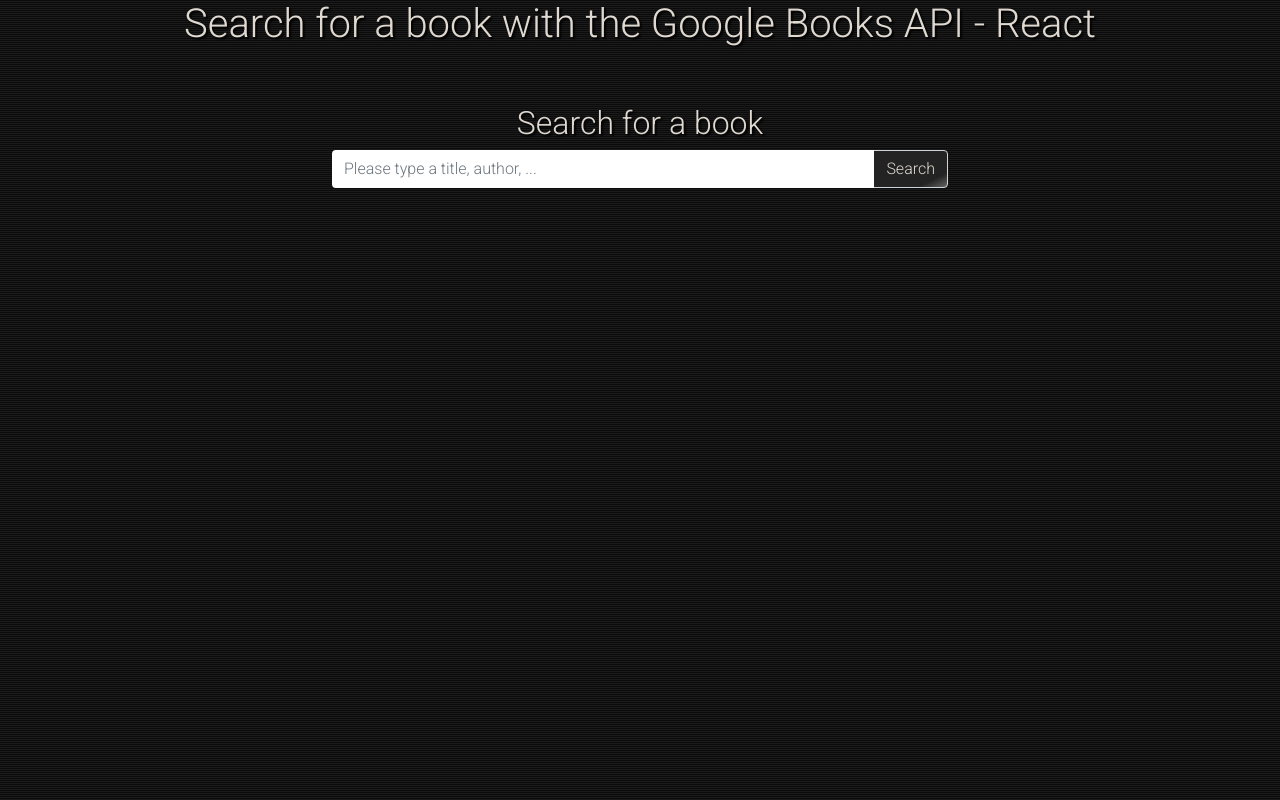
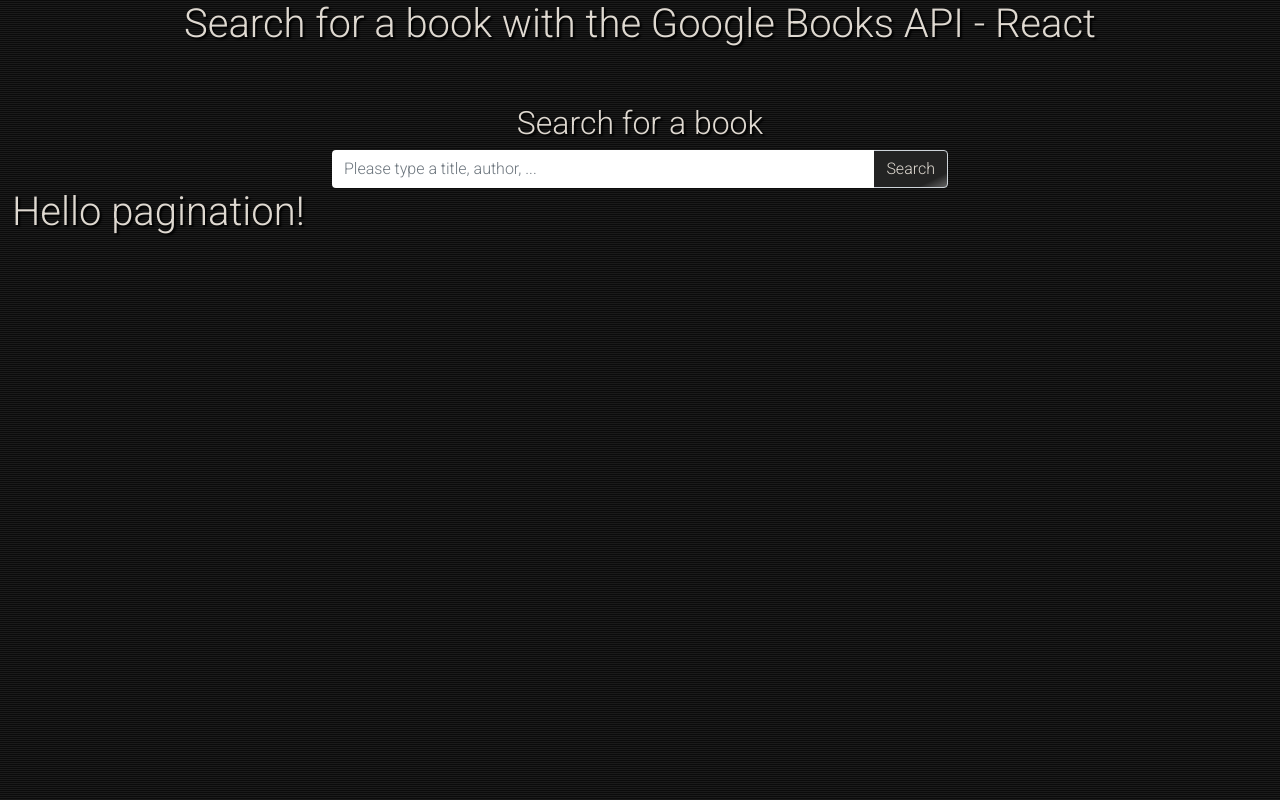
Before and after one commit to thierryDev62/google-books-react, a React (Create React App) app: page / in a window 1280 px wide. Built offline with nearby package versions, Linux system fonts and the light colour scheme.

Commit message:
[update]

```diff
--- /dev/null
+++ b/src/components/Pagination.js
@@ -0,0 +1,11 @@
+import React from 'react';
+const Pagination = () => {
+
+    return (
+        <div>
+            <h1>Hello pagination!</h1>
+        </div>
+    );
+};
+
+export default Pagination;
--- a/src/components/ResultTable.js
+++ b/src/components/ResultTable.js
@@ -1,12 +1,18 @@
-import React from 'react';
+import React, {useState} from 'react';
 import Moment from 'moment';
 import noCover from '../images/no-cover.jpg';
+import Pagination from "./Pagination";
 
-const ResultTable = ({resultSearch}) => {
+const ResultTable = ({resultSearch, offset, perPage}) => {
+    const [data, setData] = useState([]);
+    const slice = resultSearch.slice(offset, offset + perPage)
+
+    console.log(slice)
 
     return (
-        resultSearch ?
-            resultSearch.length !== 0  &&
+        <>
+            {resultSearch ?
+                resultSearch.length !== 0 &&
                 <div className="row mt-5">
                     <table className="table table-responsive table-success table-striped">
                         <thead>
@@ -24,10 +30,10 @@
                         </tr>
                         </thead>
                         <tbody>
-                    { resultSearch.map(book => (
+                        {resultSearch.map(book => (
                             <tr key={book.id}>
-                            <td>{book.volumeInfo.title && book.volumeInfo.title.length > 200 ?  book.volumeInfo.title.substr(0,200)  + ' (...)' : book.volumeInfo.title}</td>
-                            <td>{book.volumeInfo.description && book.volumeInfo.description.length > 200 ?  book.volumeInfo.description.substr(0,200)  + ' (...)' : book.volumeInfo.description}</td>
+                                <td>{book.volumeInfo.title && book.volumeInfo.title.length > 200 ? book.volumeInfo.title.substr(0, 200) + ' (...)' : book.volumeInfo.title}</td>
+                                <td>{book.volumeInfo.description && book.volumeInfo.description.length > 200 ? book.volumeInfo.description.substr(0, 200) + ' (...)' : book.volumeInfo.description}</td>
                                 <td>
                                     {
                                         book.volumeInfo.authors &&
@@ -56,7 +62,9 @@
                                 }
                                          alt="{book.volumeInfo.title}"/></td>
                                 <td className="text-center">{book.volumeInfo.language}</td>
-                            <td><a href={book.volumeInfo.infoLink} target="_blank" rel="noreferrer noopener"><div className="btn btn-secondary shadow-lg">Info</div></a></td>
+                                <td><a href={book.volumeInfo.infoLink} target="_blank" rel="noreferrer noopener">
+                                    <div className="btn btn-secondary shadow-lg">Info</div>
+                                </a></td>
                             </tr>
                         ))}
                         </tbody>
@@ -68,7 +76,11 @@
                             Sorry no result!
                         </div>
                     </div>
+                </div>}
+                <div className="row">
+                    <Pagination />
                 </div>
+    </>
     );
 };
 
--- a/src/components/Search.js
+++ b/src/components/Search.js
@@ -10,7 +10,6 @@
     }
 
     const handleClickSearch = () => {
-
         if(searchValue !== '') {
             axios
                 .get("https://www.googleapis.com/books/v1/volumes?q=" + searchValue + "&maxResults=40")
```
Also changed, not shown: 1 other file (tests, documents, lock files or other folders). Lines whose indentation alone changed are shown as unchanged.
